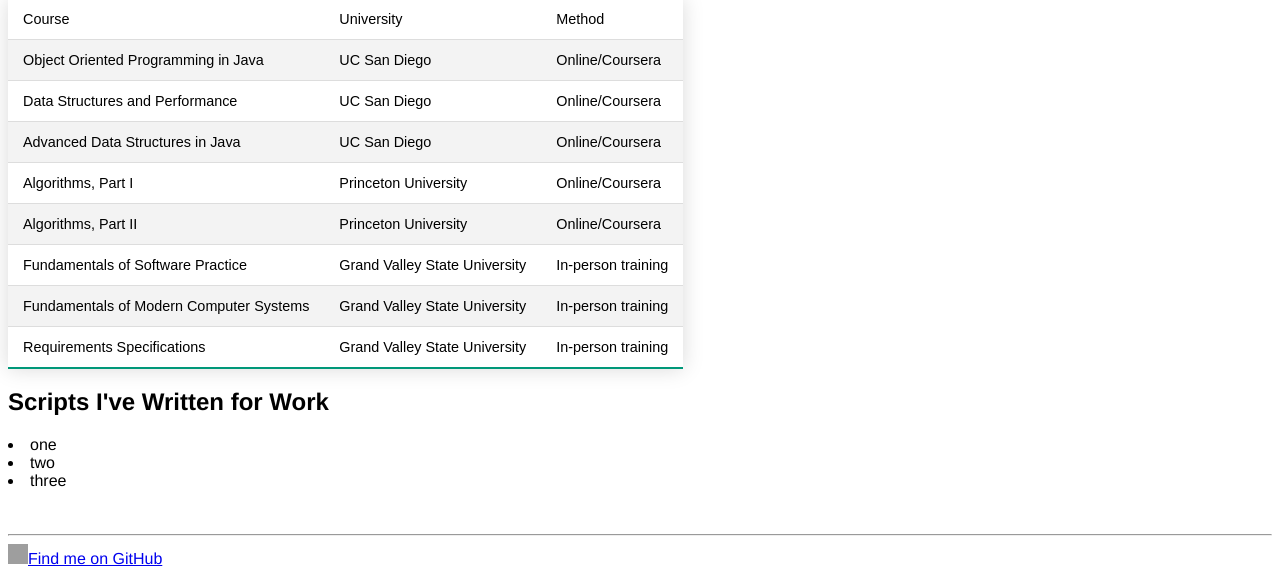
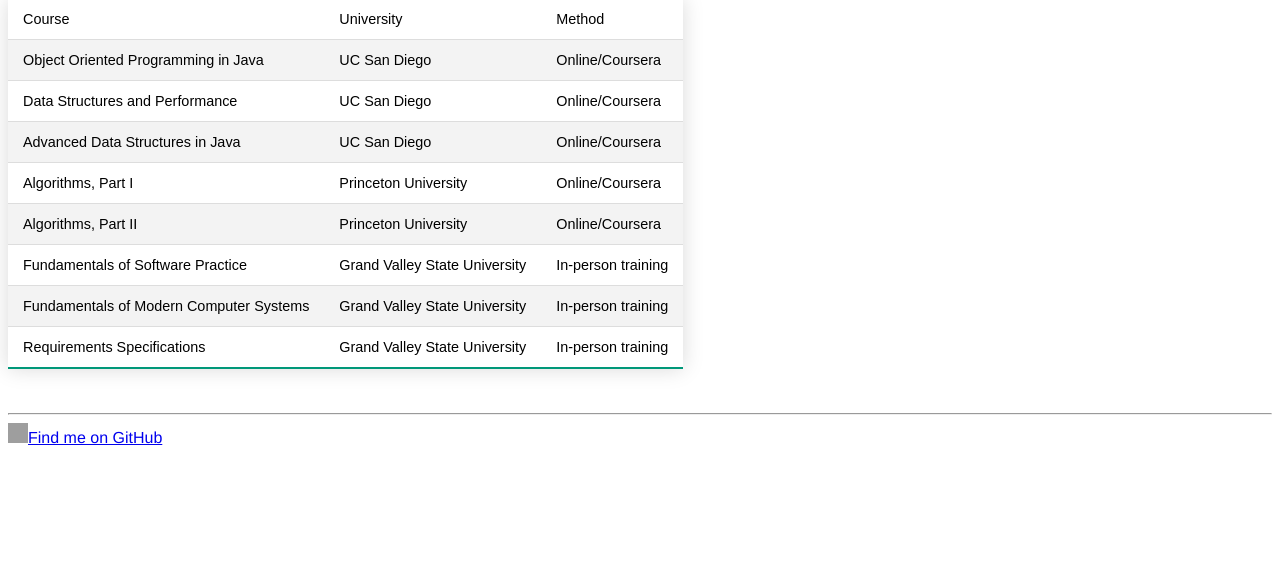
Before and after one commit to bentzen-andy/PersonalPortfolio, a PHP site: page /skills.php in a window 1280 px wide. Shown: the part 873-1449 px from the top of the page. After the commit the page ends 1318 px from the top, so only its background shows below. Run offline with PHP 8.4, Linux system fonts and the light colour scheme; grey boxes are pictures that could not be loaded.

Commit message:
deleted placeholder list

```diff
--- a/html/skills.php
+++ b/html/skills.php
@@ -81,14 +81,8 @@
             <td>Grand Valley State University</td>
             <td>In-person training</td>
           </tr>
-
         </table>
 
-
-        <h2>Scripts I've Written for Work</h2>
-        <li>one</li>
-        <li>two</li>
-        <li>three</li>
 
 <footer>
     <?php include '../php/footer.php'; ?>
```
